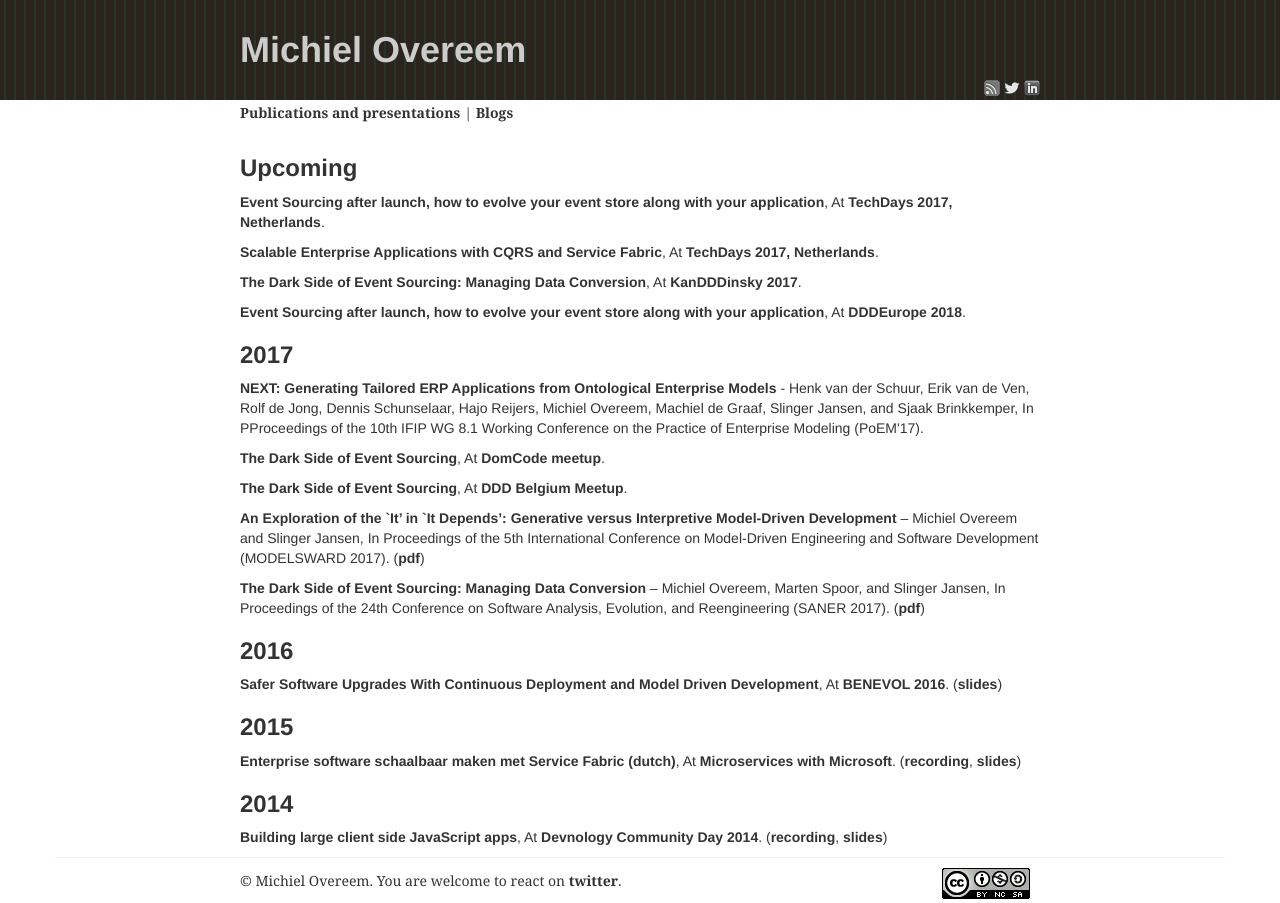
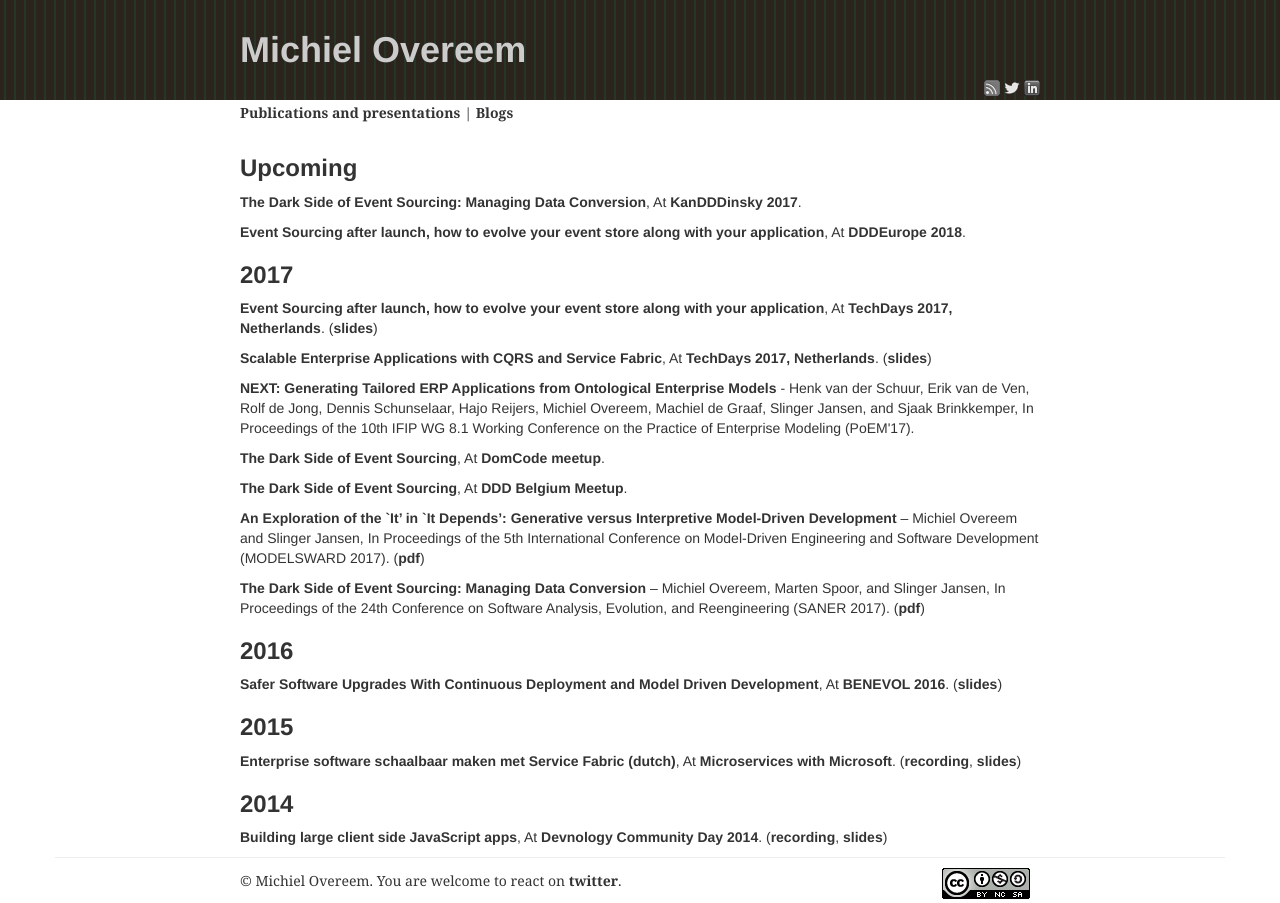
Before and after one commit to overeemm/overeemm.github.com, a Jekyll site: the page built from pubspres.html, in a window 1280 px wide. Built offline with Jekyll 4.4.1, drawn with Linux system fonts in a browser that asks for light colours; nearby versions of some CDN libraries.

Commit message:
Added slides of TechDays

```diff
--- a/pubspres.html
+++ b/pubspres.html
@@ -6,16 +6,6 @@ title: Publications and presentations
 <h3 class="entry-title">
     <a href="/pubspres.html" title="2017" rel="bookmark">Upcoming</a>
 </h3>
-
-<p>
-    <b>Event Sourcing after launch, how to evolve your event store along with your application</b>,
-    At <a href="https://techdays.nl/">TechDays 2017, Netherlands</a>.
-</p>
-
-<p>
-    <b>Scalable Enterprise Applications with CQRS and Service Fabric</b>,
-    At <a href="https://techdays.nl/">TechDays 2017, Netherlands</a>.
-</p>
 
 <p>
     <b>The Dark Side of Event Sourcing: Managing Data Conversion</b>,
@@ -32,9 +22,21 @@ title: Publications and presentations
 </h3>
 
 <p>
+    <b>Event Sourcing after launch, how to evolve your event store along with your application</b>,
+    At <a href="https://techdays.nl/">TechDays 2017, Netherlands</a>.
+    (<a href="https://speakerdeck.com/overeemm/techdays-2017-event-sourcing-after-launch-how-to-evolve-your-event-store-along-with-your-application">slides</a>)
+</p>
+
+<p>
+    <b>Scalable Enterprise Applications with CQRS and Service Fabric</b>,
+    At <a href="https://techdays.nl/">TechDays 2017, Netherlands</a>.
+    (<a href="https://speakerdeck.com/overeemm/techdays-2017-scalable-enterprise-applications-with-cqrs-and-service-fabric">slides</a>)
+</p>
+
+<p>
     <b>NEXT: Generating Tailored ERP Applications from Ontological Enterprise Models</b> -
     Henk van der Schuur, Erik van de Ven, Rolf de Jong, Dennis Schunselaar, Hajo Reijers, Michiel Overeem, Machiel de Graaf, Slinger Jansen, and Sjaak Brinkkemper,
-    In PProceedings of the 10th IFIP WG 8.1 Working Conference on the Practice of Enterprise Modeling (PoEM'17).
+    In Proceedings of the 10th IFIP WG 8.1 Working Conference on the Practice of Enterprise Modeling (PoEM'17).
 </p>
 
 <p>
@@ -63,7 +65,8 @@ title: Publications and presentations
 
 <p>
     <b>Safer Software Upgrades With Continuous Deployment and Model Driven Development</b>,
-    At <a href="https://benevol2016.org/">BENEVOL 2016</a>. (<a href="https://speakerdeck.com/overeemm/benevol-2016-safer-software-upgrades-with-continuous-deployment-and-model-driven-development">slides</a>)
+    At <a href="https://benevol2016.org/">BENEVOL 2016</a>.
+    (<a href="https://speakerdeck.com/overeemm/benevol-2016-safer-software-upgrades-with-continuous-deployment-and-model-driven-development">slides</a>)
 </p>
 
 
@@ -73,7 +76,8 @@ title: Publications and presentations
 
 <p>
     <b>Enterprise software schaalbaar maken met Service Fabric (dutch)</b>,
-    At <a href="https://dev.afas.nl/terugblik-microservices">Microservices with Microsoft</a>. (<a href="https://www.youtube.com/watch?v=WV8yJI9IuSs">recording</a>, <a href="https://speakerdeck.com/overeemm/levelup-2015-enterprise-software-schaalbaar-maken-met-service-fabric">slides</a>)
+    At <a href="https://dev.afas.nl/terugblik-microservices">Microservices with Microsoft</a>.
+    (<a href="https://www.youtube.com/watch?v=WV8yJI9IuSs">recording</a>, <a href="https://speakerdeck.com/overeemm/levelup-2015-enterprise-software-schaalbaar-maken-met-service-fabric">slides</a>)
 </p>
 
 <h3 class="entry-title">
@@ -82,5 +86,6 @@ title: Publications and presentations
 
 <p>
     <b>Building large client side JavaScript apps</b>,
-    At <a href="http://devnology.nl/events/devnology-community-day-2014">Devnology Community Day 2014</a>. (<a href="https://www.youtube.com/watch?v=09LSbAFPJlg">recording</a>, <a href="https://speakerdeck.com/overeemm/devnology-2014-building-large-client-side-javascript-apps">slides</a>)
+    At <a href="http://devnology.nl/events/devnology-community-day-2014">Devnology Community Day 2014</a>.
+    (<a href="https://www.youtube.com/watch?v=09LSbAFPJlg">recording</a>, <a href="https://speakerdeck.com/overeemm/devnology-2014-building-large-client-side-javascript-apps">slides</a>)
 </p>
```
